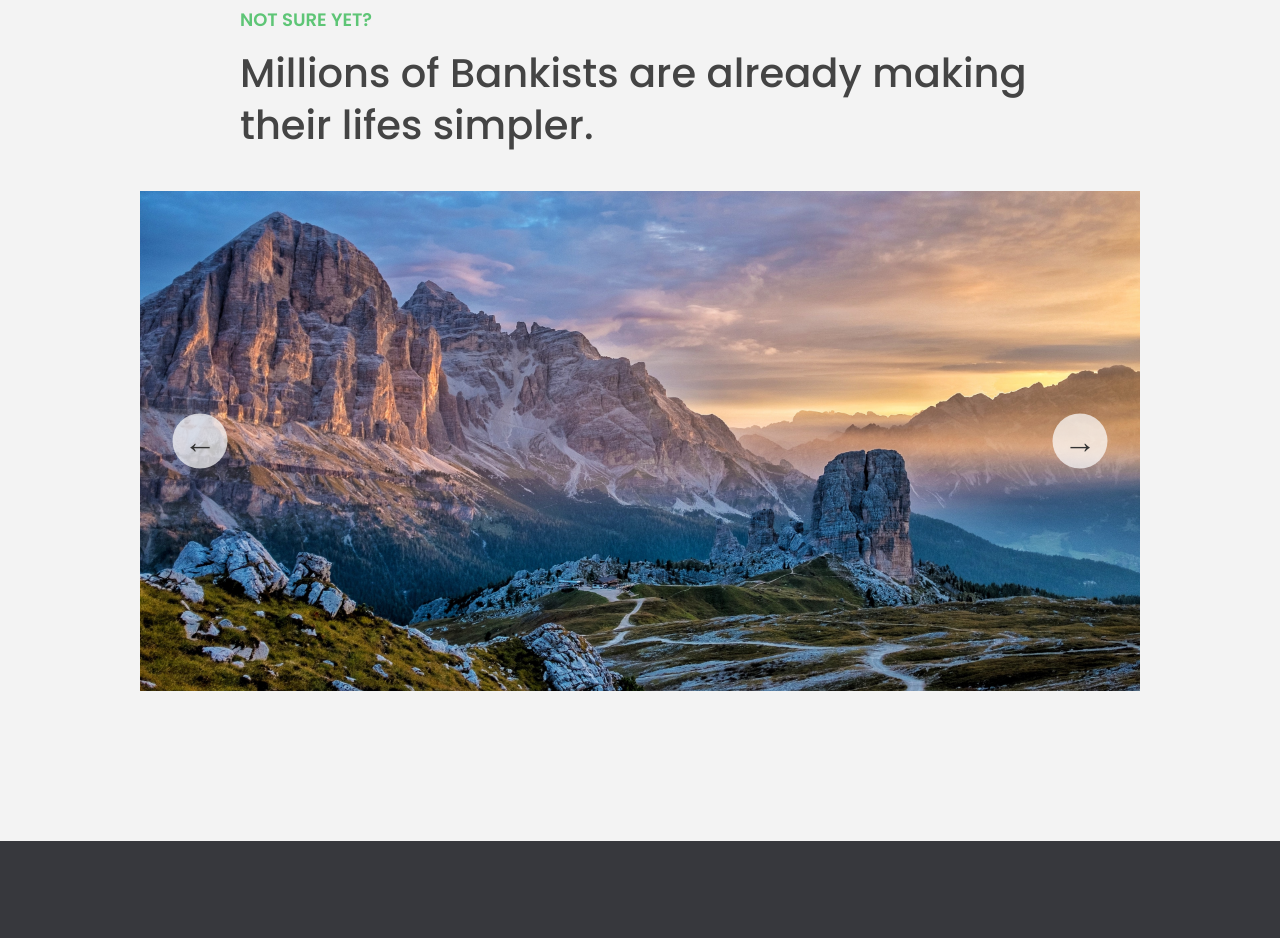
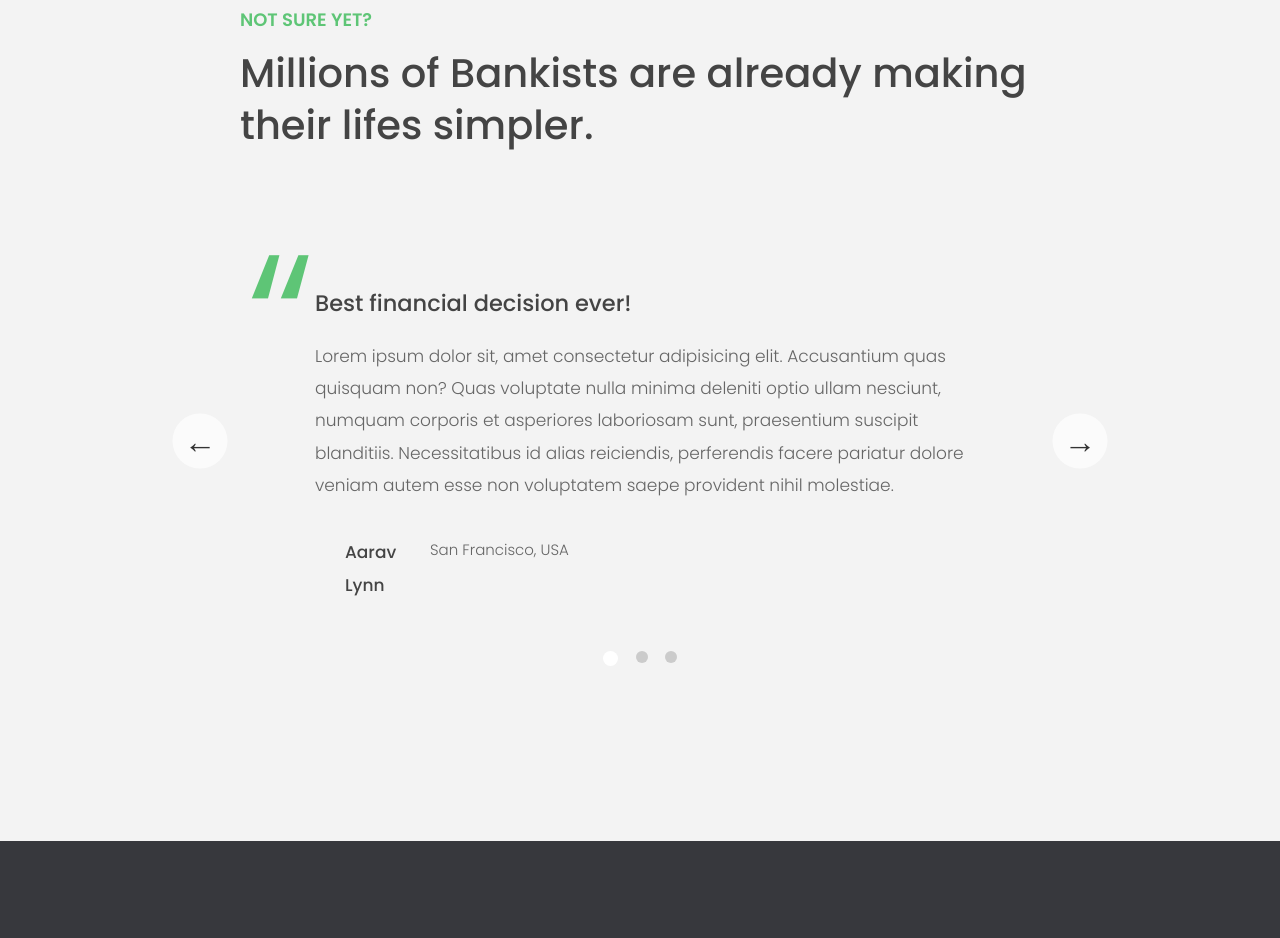
Before and after one commit to antoniobiskupec/bankist_web, a plain HTML site: page index.html in a window 1280 px wide. Shown: the part 3284-4222 px from the top of the page. Drawn offline with Linux system fonts and the light colour scheme.

Commit message:
slider and section with messages is working as intended

```diff
--- a/index.html
+++ b/index.html
@@ -213,7 +213,6 @@
       </div>
 
       <div class="slider">
-        <!--
         <div class="slide slide--1">
           <div class="testimonial">
             <h5 class="testimonial__header">Best financial decision ever!</h5>
@@ -270,11 +269,7 @@
             </address>
           </div>
         </div>
-      -->
-        <div class="slide"><img src="img/img-1.jpg" alt="Photo 1" /></div>
-        <div class="slide"><img src="img/img-2.jpg" alt="Photo 2" /></div>
-        <div class="slide"><img src="img/img-3.jpg" alt="Photo 3" /></div>
-        <div class="slide"><img src="img/img-4.jpg" alt="Photo 4" /></div>
+
         <button class="slider__btn slider__btn--left">&larr;</button>
         <button class="slider__btn slider__btn--right">&rarr;</button>
         <div class="dots"></div>
--- a/script.js
+++ b/script.js
@@ -160,7 +160,7 @@ const loadImg = function (entries, observer) {
     entry.target.classList.remove("lazy-img");
   });
 
-  observer.unobserve(entry, target);
+  observer.unobserve(entry.target);
 };
 
 const imgObserver = new IntersectionObserver(loadImg, {
@@ -172,15 +172,37 @@ const imgObserver = new IntersectionObserver(loadImg, {
 imgTargets.forEach((img) => imgObserver.observe(img));
 
 // Slider
+
 const slides = document.querySelectorAll(".slide");
 const btnLeft = document.querySelector(".slider__btn--left");
 const btnRight = document.querySelector(".slider__btn--right");
-
+const dotContainer = document.querySelector(".dots");
 let curSlide = 0;
 const maxSlide = slides.length;
 
-const slider = document.querySelector(".slider");
+// Dots
+const createDots = function () {
+  slides.forEach(function (_, i) {
+    dotContainer.insertAdjacentHTML(
+      "beforeend",
+      `<button class="dots__dot" data-slide="${i}"></button>`
+    );
+  });
+};
+createDots();
 
+const activateDot = function (slide) {
+  document
+    .querySelectorAll(".dots__dot")
+    .forEach((dot) => dot.classList.remove("dots__dot--active"));
+
+  document
+    .querySelector(`.dots__dot[data-slide="${slide}"]`)
+    .classList.add("dots__dot--active");
+};
+activateDot(0);
+
+// change slide function
 const goToSlide = function (slide) {
   slides.forEach(
     (s, i) => (s.style.transform = `translateX(${100 * (i - slide)}%)`)
@@ -198,6 +220,7 @@ const nextSlide = function () {
     curSlide++;
   }
   goToSlide(curSlide);
+  activateDot(curSlide);
 };
 // Previous slide
 const prevSlide = function () {
@@ -207,15 +230,27 @@ const prevSlide = function () {
     curSlide--;
   }
   goToSlide(curSlide);
+  activateDot(curSlide);
 };
 
+// Event handlers
 btnRight.addEventListener("click", nextSlide);
 btnLeft.addEventListener("click", prevSlide);
 
+// key event
 document.addEventListener("keydown", function (e) {
   (e.key === "ArrowLeft" && prevSlide()) ||
     (e.key === "ArrowRight" && nextSlide());
 });
+
+// switch slide on dot click
+dotContainer.addEventListener("click", function (e) {
+  if (e.target.classList.contains("dots__dot")) {
+    const { slide } = e.target.dataset;
+    goToSlide(slide);
+    activateDot(slide);
+  }
+});
 ///////////////////////////////////////////////////////////
 ///////////////////////////////////////////////////////////
 ///////////////////////////////////////////////////////////
--- a/style.css
+++ b/style.css
@@ -440,8 +440,8 @@ h4 {
   border: none;
   background-color: #b9b9b9;
   opacity: 0.7;
-  height: 1rem;
-  width: 1rem;
+  height: 1.2rem;
+  width: 1.2rem;
   border-radius: 50%;
   margin-right: 1.75rem;
   cursor: pointer;
@@ -457,8 +457,10 @@ h4 {
 
 .dots__dot--active {
   /* background-color: #fff; */
-  background-color: #888;
+  background-color: #fff;
   opacity: 1;
+  height: 1.5rem;
+  width: 1.5rem;
 }
 
 /* TESTIMONIALS */
```
Also changed, not shown: 2 other files.
